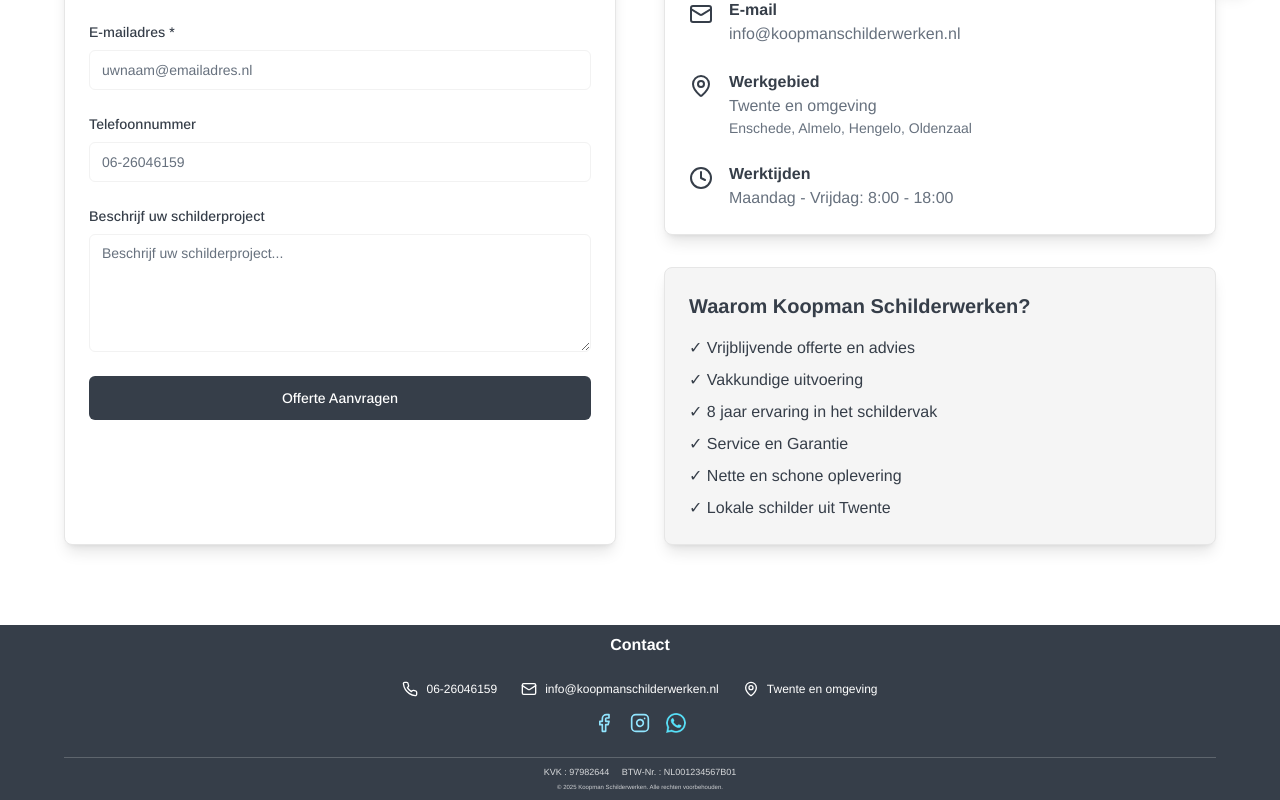
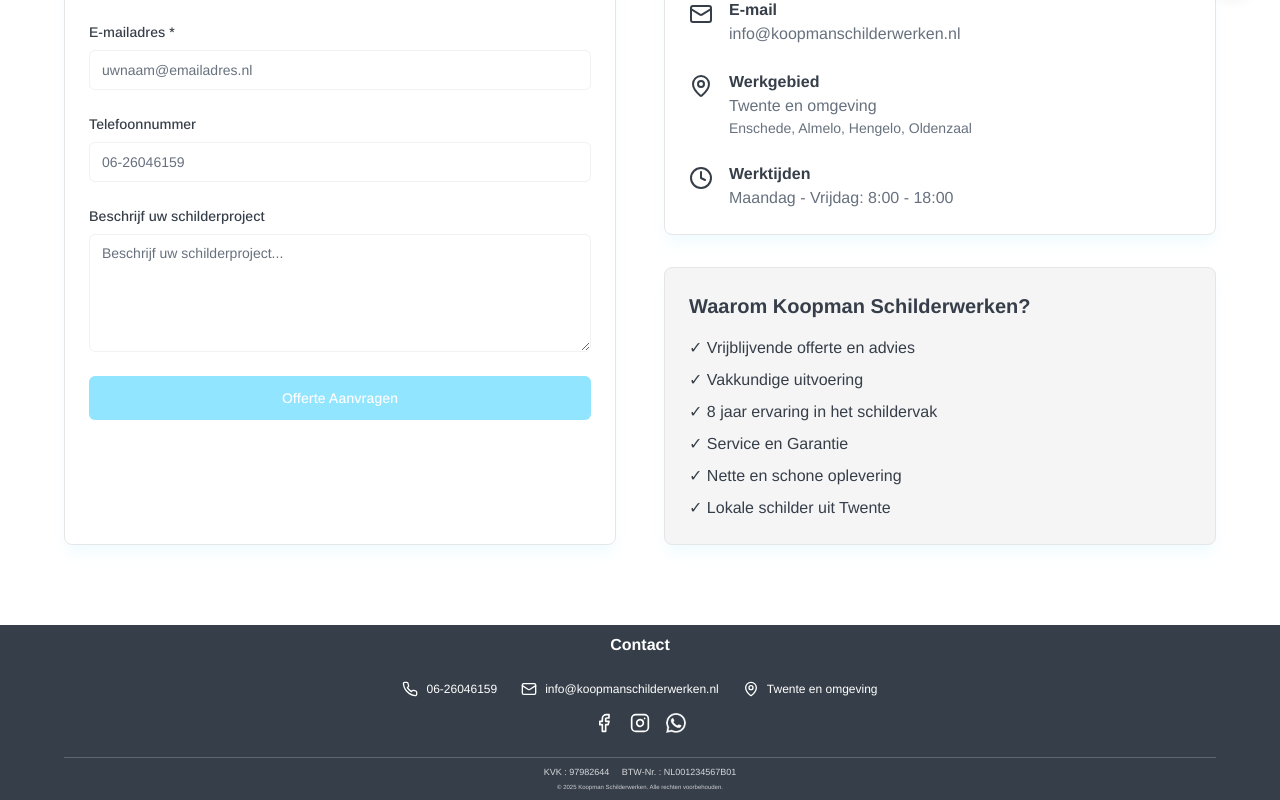
Before and after one commit to karmkoopman/website, a React (Vite) app: page /website/offerte in a window 1280 px wide. Shown: the part 498-1298 px from the top of the page. Built offline with nearby package versions, Linux system fonts and the light colour scheme.

Commit message:
Update styling: button colors, shadows, and footer icons

```diff
--- a/src/components/Contact.tsx
+++ b/src/components/Contact.tsx
@@ -63,7 +63,7 @@ const Contact = () => {
 
           <div className="grid lg:grid-cols-2 gap-12">
             {/* Contact Form */}
-            <Card className="border-border shadow-lg">
+            <Card className="border-border shadow-[0_10px_15px_-3px_rgba(145,229,255,0.15)]">
               <CardHeader>
                 <CardTitle className="text-2xl text-card-foreground">
                   Aanvraag formulier
@@ -135,7 +135,11 @@ const Contact = () => {
                     />
                   </div>
 
-                  <Button type="submit" className="w-full" size="lg">
+                  <Button
+                    type="submit"
+                    className="w-full bg-[#91e5ff] text-white hover:bg-[#7fdcff]"
+                    size="lg"
+                  >
                     Offerte Aanvragen
                   </Button>
                 </form>
@@ -144,7 +148,7 @@ const Contact = () => {
 
             {/* Contact Information */}
             <div className="space-y-8">
-              <Card className="border-border shadow-lg">
+              <Card className="border-border shadow-[0_10px_15px_-3px_rgba(145,229,255,0.15)]">
                 <CardHeader>
                   <CardTitle className="text-2xl text-card-foreground">
                     Contactgegevens
@@ -187,7 +191,7 @@ const Contact = () => {
                 </CardContent>
               </Card>
 
-              <Card className="border-border shadow-lg bg-accent">
+              <Card className="border-border shadow-[0_10px_15px_-3px_rgba(145,229,255,0.15)] bg-accent">
                 <CardContent className="p-6">
                   <h3 className="text-xl font-bold text-accent-foreground mb-4">
                     Waarom Koopman Schilderwerken?
--- a/src/components/Footer.tsx
+++ b/src/components/Footer.tsx
@@ -42,7 +42,7 @@ const Footer = () => {
             <a
               href="https://facebook.com/koopmanschilderwerken"
               className="transition-colors"
-              style={{ color: '#91e5ff' }}
+              style={{ color: 'white' }}
               aria-label="Facebook"
             >
               <Facebook className="h-5 w-5" />
@@ -50,17 +50,21 @@ const Footer = () => {
             <a
               href="https://instagram.com/koopmanschilderwerken"
               className="transition-colors"
-              style={{ color: '#91e5ff' }}
+              style={{ color: 'white' }}
               aria-label="Instagram"
             >
               <Instagram className="h-5 w-5" />
             </a>
             <a
               href="https://wa.me/31626046159"
-              className="text-primary-foreground hover:text-primary-foreground/80 transition-colors"
+              className="text-white hover:text-white/80 transition-colors"
               aria-label="WhatsApp"
             >
-              <img src={WhatsaappIconFooter} alt="WhatsApp" className="h-5 w-5" />
+              <img
+                src={WhatsaappIconFooter}
+                alt="WhatsApp"
+                className="h-5 w-5 brightness-0 invert"
+              />
             </a>
           </div>
           <div className="border-t border-primary-foreground/20 mt-2 pt-2 text-center">
--- a/src/components/Projects.tsx
+++ b/src/components/Projects.tsx
@@ -35,7 +35,7 @@ const Projects = () => {
 
           <div className="grid md:grid-cols-2 lg:grid-cols-3 gap-8">
             {projects.map((project, index) => (
-              <Card key={index} className="border-border shadow-lg overflow-hidden hover:shadow-xl transition-shadow">
+                             <Card key={index} className="border-border shadow-[0_10px_15px_-3px_rgba(145,229,255,0.15)] overflow-hidden hover:shadow-[0_20px_25px_-5px_rgba(145,229,255,0.25)] transition-shadow">
                 <CardContent className="p-0">
                   <div className="relative">
                     <img
--- a/src/components/Services.tsx
+++ b/src/components/Services.tsx
@@ -54,7 +54,7 @@ const Services = () => {
 
           <div className="space-y-16">
             {services.map((service, index) => (
-              <Card key={index} className="border-border shadow-lg overflow-hidden">
+              <Card key={index} className="border-border shadow-[0_10px_15px_-3px_rgba(145,229,255,0.15)] overflow-hidden">
                 <CardContent className="p-0">
                   <div className={`grid md:grid-cols-2 gap-0 ${index % 2 === 1 ? 'md:grid-flow-col-dense' : ''}`}>
                     <div className="p-8 md:p-12 flex flex-col justify-center">
```
Also changed, not shown: src/assets/Schilder.jpg (renamed from src/assets/NaBeer.jpg).
